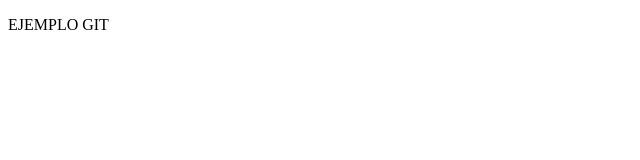
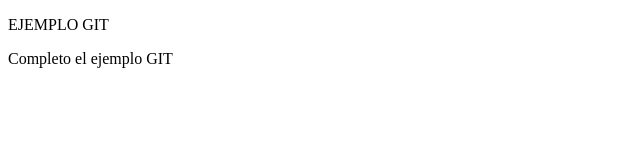
Before and after one commit to FranMonti/Codo-a-Codo-Django, a plain HTML site: page index.html in a window 1280 px wide. Shown: the whole page, without its empty margins (0-640 px from the left). Drawn offline with Linux system fonts and the light colour scheme.

Commit message:
Se agrego el archivo index

```diff
--- a/index.html
+++ b/index.html
@@ -11,5 +11,9 @@
         EJEMPLO GIT
     </p>
 
+    <footer>
+        Completo el ejemplo GIT
+    </footer>
+
 </body>
 </html>
```
